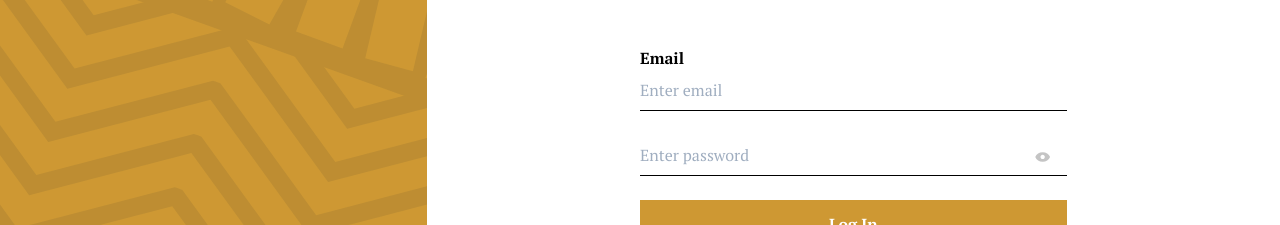
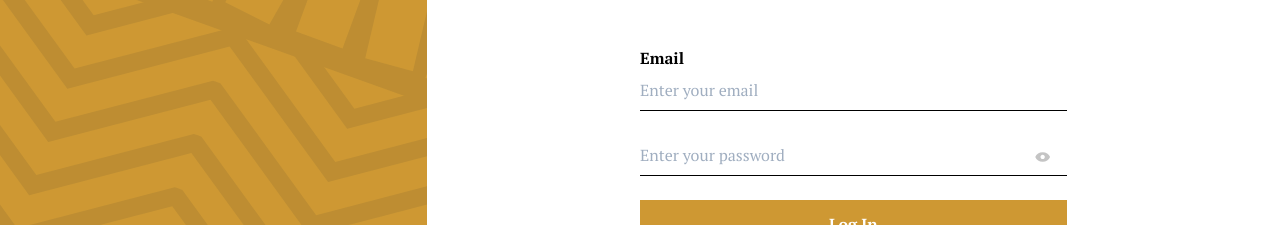
Before and after one commit to Our-Leaders/our-leaders-admin, a Vue app: page /auth/sign-in in a window 1280 px wide. Shown: the part 293-518 px from the top of the page. Built offline with nearby package versions, Linux system fonts and the light colour scheme; no server answers.

Commit message:
Add service for admin authentication

```diff
--- /dev/null
+++ b/src/services/authServices.js
@@ -0,0 +1,9 @@
+import instance from './services';
+
+const resource = '/auth';
+
+export default {
+  login(data) {
+    return instance.post(`${resource}/login`, data);
+  },
+};
--- a/src/services/factory.js
+++ b/src/services/factory.js
@@ -1,4 +1,7 @@
+import authServices from './authServices';
+
 const services = {
+  auth: authServices,
 };
 
 export default services;
--- a/src/views/auth/SignIn.vue
+++ b/src/views/auth/SignIn.vue
@@ -24,7 +24,7 @@
               id="email"
               name="email"
               v-model="data.email"
-              placeholder="Enter email"
+              placeholder="Enter your email"
               required/>
           </div>
           <div class="mb-6">
@@ -42,7 +42,7 @@
                 id="password"
                 name="password"
                 v-model="data.password"
-                placeholder="Enter password"
+                placeholder="Enter your password"
                 required>
               <div class="inline-block w-1/12 p-1">
                 <img class="inline-block cursor-pointer m-auto"
@@ -96,10 +96,18 @@ export default {
         this.loading = true;
         this.hasError = false;
         const response = await this.authServices.login(this.data);
-        this.$store.commit('setCurrentUser', response.data.user);
-        this.$store.commit('setJWT', response.data.token);
-        this.showInfo('Success', 'Welcome back! Find everything just as you left it.', 'success');
+        const { user, token } = response.data;
+
+        if (!['superadmin', 'admin'].includes(user.role)) {
+          this.showInfo('Unauthorised', 'You\'re not allowed to  access this resource', 'error');
+        } else {
+          this.$store.commit('setCurrentUser', user);
+          this.$store.commit('setJWT', token);
+          this.showInfo('Success', 'Welcome back! Find everything just as you left it.', 'success');
+          // redirect the user to the appropriate page
+        }
       } catch (err) {
+        console.log('why isn\'t this working');
         this.showInfo('Uh Oh', 'Email or password is incorrect.', 'error');
       } finally {
         this.loading = false;
```
